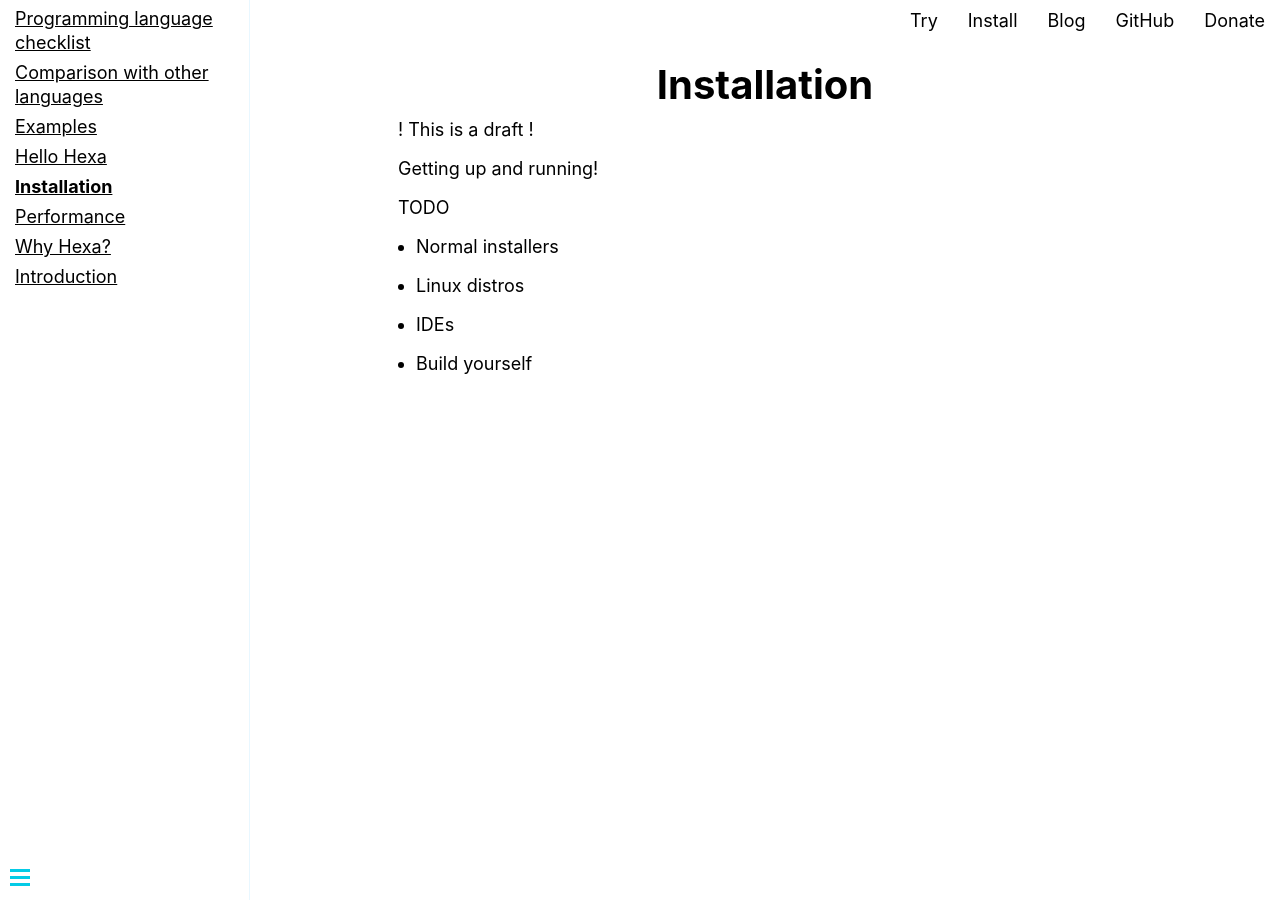
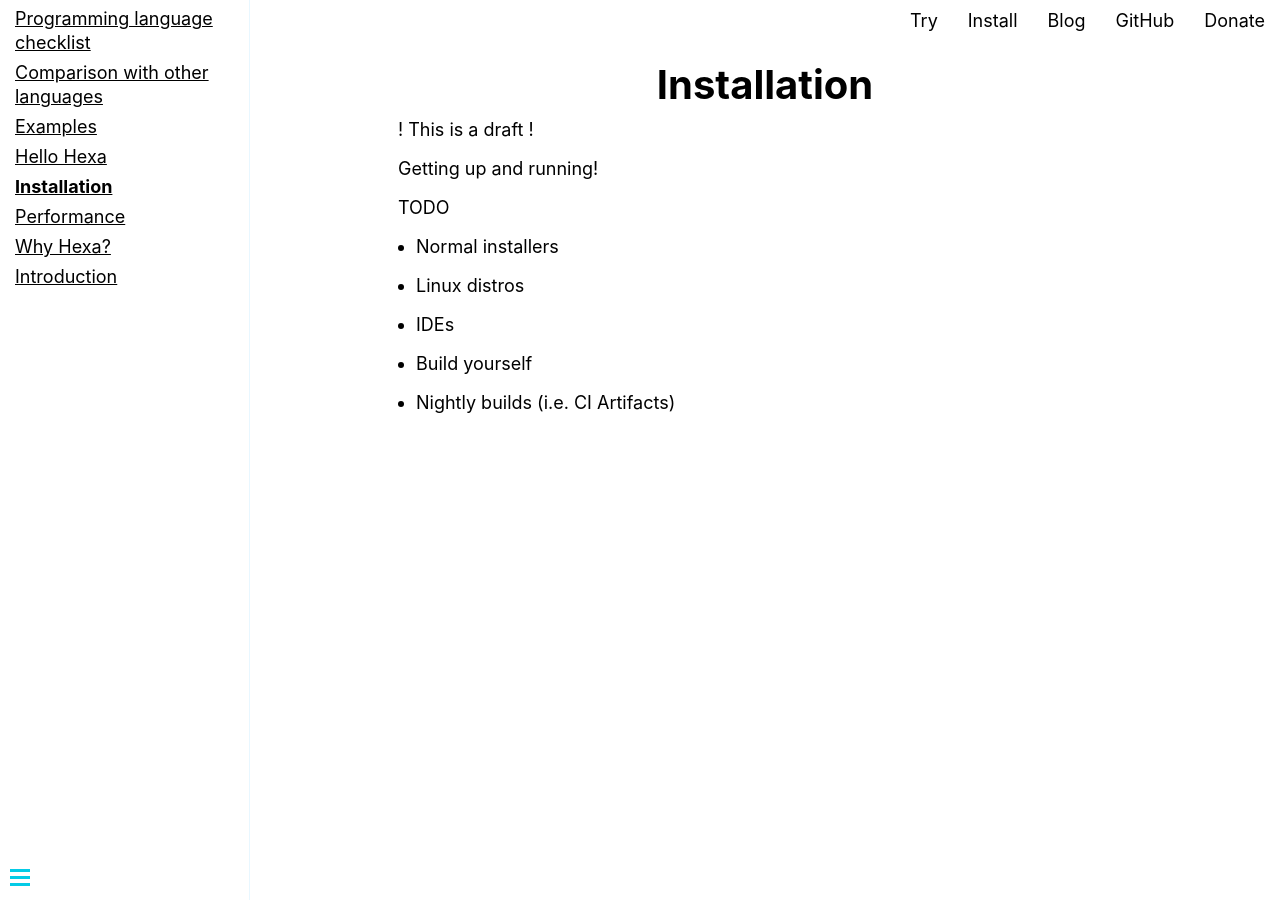
Before and after one commit to hexalang/hexalang.github.io, a Jekyll site: the page built from _book/Install.md, in a window 1280 px wide. Built offline with Jekyll 4.4.1, drawn with Linux system fonts in a browser that asks for light colours.

Commit message:
Update Install.md

```diff
--- a/_book/Install.md
+++ b/_book/Install.md
@@ -12,3 +12,4 @@
 - Linux distros
 - IDEs
 - Build yourself
+- Nightly builds (i.e. CI Artifacts)
```
